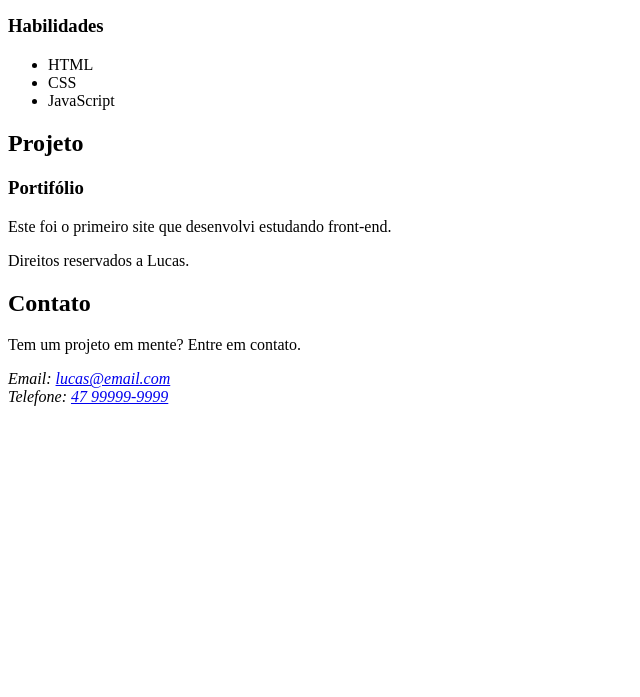
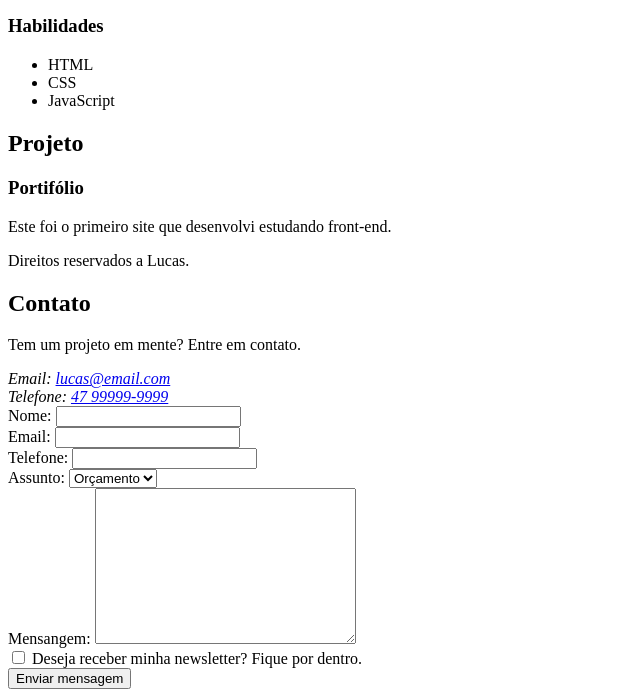
Before and after one commit to lucasdelavy23/site, a plain HTML site: page index.html in a window 1280 px wide. Shown: the part 274-971 px from the top of the page, without its empty margins (0-640 px from the left). Before the commit the page ends 800 px from the top, so only its background shows below. Drawn offline with Linux system fonts and the light colour scheme.

Commit message:
Adicionado modelo de formulário

```diff
--- a/index.html
+++ b/index.html
@@ -61,6 +61,44 @@
           Email: <a href="mailto:lucas@email.com">lucas@email.com</a> <br />
           Telefone: <a href="tel:+5547999999999"> 47 99999-9999</a>
         </address>
+
+        <form action="">
+          <label for="nome">Nome: </label>
+          <input type="text" id="nome" name="nome" required />
+          <br />
+
+          <label for="email">Email: </label>
+          <input type="email" id="email" name="email" required />
+          <br />
+
+          <label for="telefone">Telefone: </label>
+          <input type="tel" id="telefone" name="telefone" />
+          <br />
+
+          <label for="assunto">Assunto: </label>
+          <select name="assunto" id="assunto">
+            <option value="orcamento">Orçamento</option>
+            <option value="duvida">Dúvida</option>
+            <option value="Outro">Outro</option>
+          </select>
+          <br />
+          <label for="mensagem">Mensangem: </label>
+          <textarea
+            name="mensagem"
+            id="mensagem"
+            cols="30"
+            rows="10"
+            required
+          ></textarea>
+          <br />
+          <input type="checkbox" id="inscricao" name="inscricao" />
+          <label for="incricao"
+            >Deseja receber minha newsletter? Fique por dentro.</label
+          >
+          <br />
+
+          <input type="submit" value="Enviar mensagem" />
+        </form>
       </section>
     </footer>
   </body>
```
